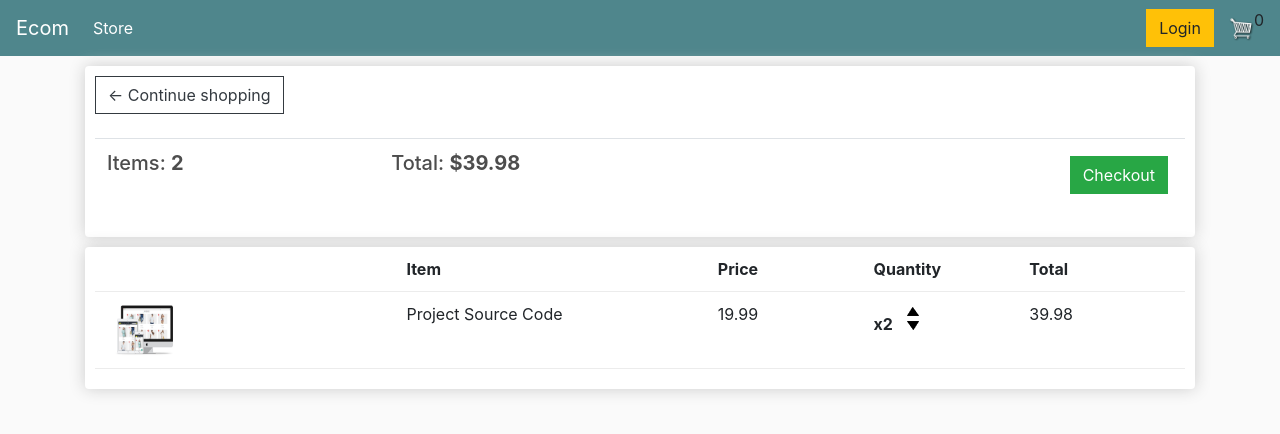
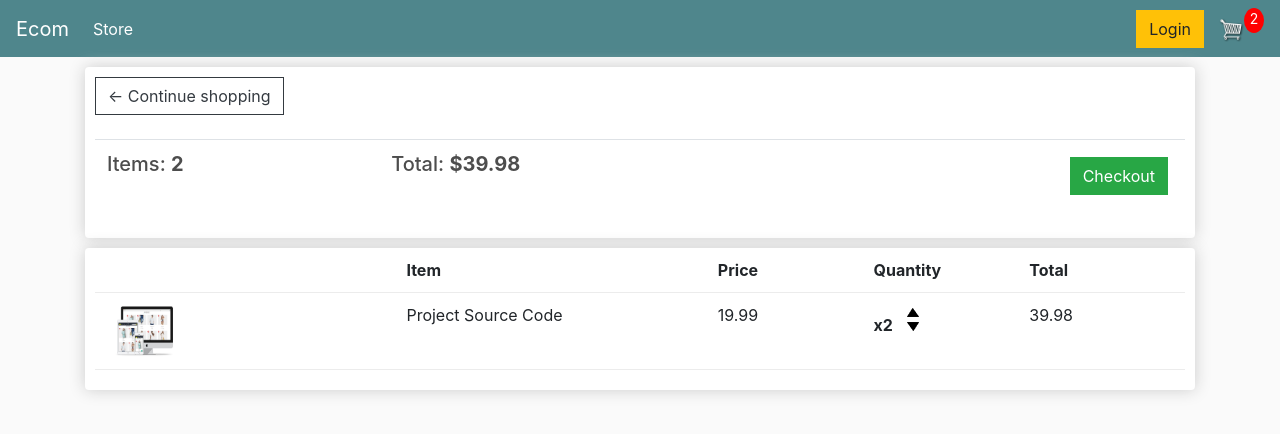
Before and after one commit to raggyGitHub/ecomerceDIvyCourse, a Django app: page /cart/ in a window 1280 px wide. Shown: the top 434 px of the page. Run offline with Django 3.2, Linux system fonts and the light colour scheme; a user stored in the database is signed in; data comes from the database, SQL or seed files in the repository; both versions use the stored data as it was after the commit; lists and menus that the app fills with data are empty; some libraries are stand-ins or nearby versions.

Commit message:
shipping form logic part 2

```diff
--- a/static/js/cart.js
+++ b/static/js/cart.js
@@ -39,6 +39,7 @@ function updateUserOrder(productId, action) {
     })
     .then((data) => {
         console.log('data:',data);
+        location.reload()
 
     })
 
--- a/store/models.py
+++ b/store/models.py
@@ -18,6 +18,15 @@ class Product(models.Model):
 
     def __str__(self):
         return self.name
+
+    @property
+    def shipping(self):
+        shipping = False
+        orderitems = self.orderitem_set.all()
+        for i in orderitems:
+            if i.product.digital == False:
+                shipping = True
+        return shipping
 
     @property
     def imageURL(self):
--- a/store/templates/store/cart.html
+++ b/store/templates/store/cart.html
@@ -41,8 +41,8 @@
                 <div style="flex: 1">
                     <p class="quantity">x{{ item.quantity }}</p>
                     <div class="quantity">
-                        <img class="chg-quantity" src="{% static 'images/arrow-up.png'%}" alt="">
-                        <img class="chg-quantity" src="{% static 'images/arrow-down.png'%}"  src="" alt="">
+                        <img data-product={{item.product.id}} data-action ="add" class="chg-quantity update-cart" src="{% static 'images/arrow-up.png'%}" alt="">
+                        <img data-product={{item.product.id}} data-action ="remove" class="chg-quantity update-cart" src="{% static 'images/arrow-down.png'%}"  src="" alt="">
                     </div>
                 </div>
                 <div style="flex: 1;">{{ item.get_total |floatformat:2 }}</div>
--- a/store/templates/store/main.html
+++ b/store/templates/store/main.html
@@ -46,12 +46,12 @@
             </li>
 
           </ul>
-          <div class="form-inline ny-2 my-lg-0">
+          <div class="form-inline my-2 my-lg-0">
               <a href="#" class="btn btn-warning">Login</a>
               <a href="{% url 'cart' %}">
                   <img id="cart-icon" src="{% static 'images/cart.png' %}">
               </a>
-              <p id="cart-tota">0</p>
+              <p id="cart-total">{{ cartItems }} </p>
 
           </div>
 
--- a/store/views.py
+++ b/store/views.py
@@ -6,8 +6,19 @@ from .models import *
 
 # Create your views here.
 def store(request):
+    if request.user.is_authenticated:
+        customer = request.user.customer
+        order, created = Order.objects.get_or_create(customer = customer, complete = False )
+        items = order.orderitem_set.all()
+        cartItems = order.get_cart_items
+    else:
+        items = []
+        order = {'get_cart_total':0, 'get_cart_items':0, 'shipping':False }
+        cartItems = order ['get_cart_items']
+
+
     products = Product.objects.all()
-    context = {'products':products}
+    context = {'products':products,'cartItems':cartItems}
     return render (request,'store/store.html', context)
 
 def cart(request):
@@ -16,10 +27,13 @@ def cart(request):
         customer = request.user.customer
         order, created = Order.objects.get_or_create(customer = customer, complete = False )
         items = order.orderitem_set.all()
+        cartItems = order.get_cart_items
     else:
         items = []
-        order = {'get_cart_total':0,'get_cart_items':0}
-    context = {'items':items,'order':order}
+        order = {'get_cart_total':0,'get_cart_items':0, 'shipping':False}
+        cartItems = order ['get_cart_items']
+
+    context = {'items':items,'order':order, 'cartItems':cartItems}
     return render (request,'store/cart.html', context)
 
 def checkout(request):
@@ -27,10 +41,13 @@ def checkout(request):
         customer = request.user.customer
         order, created = Order.objects.get_or_create(customer = customer, complete = False )
         items = order.orderitem_set.all()
+        cartItems = order.get_cart_items
     else:
         items = []
-        order = {'get_cart_total':0,'get_cart_items':0}
-    context = {'items':items,'order':order}
+        order = {'get_cart_total':0,'get_cart_items':0 , 'shipping':False}
+        cartItems = order ['get_cart_items']
+
+    context = {'items':items,'order':order, 'cartItems':cartItems }
     return render (request,'store/checkout.html', context)
 
 def updateItem(request):
```
Also changed, not shown: store/templates/store/checkout.html (+7 -0 lines), db.sqlite3.
